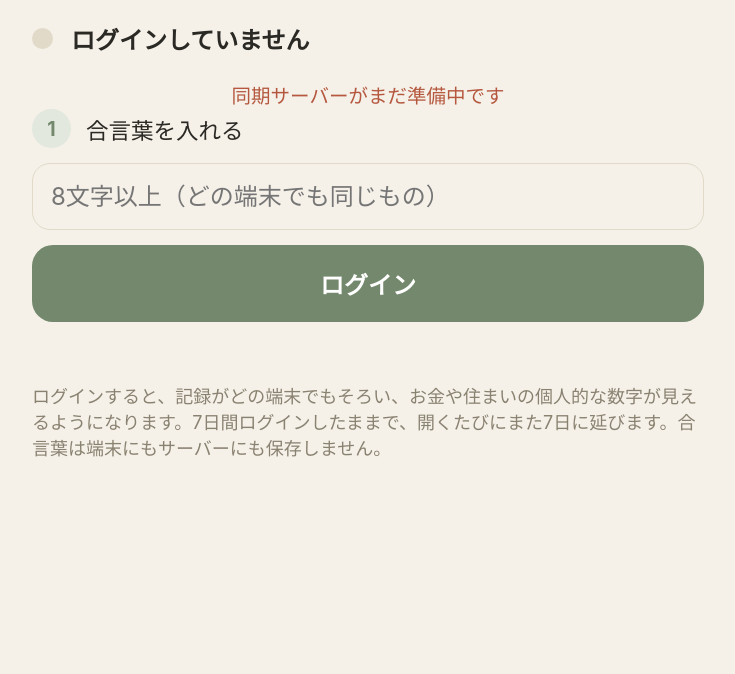
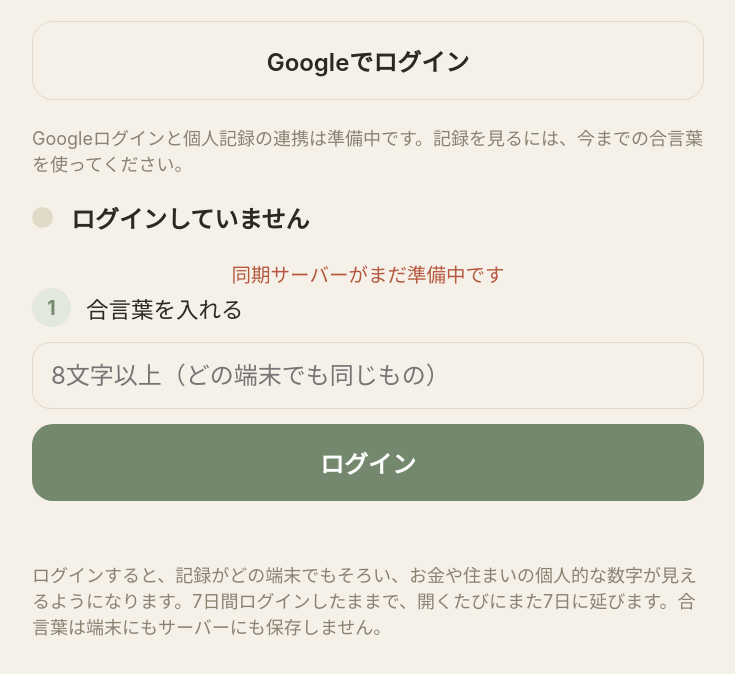
Before and after one commit to towananika/hibiki, a plain HTML site: page sync/index.html in a window 1280 px wide. Shown: the part 160-834 px from the top of the page, without its empty margins (272-1007 px from the left). Before the commit the page ends 800 px from the top, so only its background shows below. Drawn offline with Linux system fonts and the light colour scheme; no server answers.

Commit message:
Link Google sign-in entry

```diff
--- a/sync/index.html
+++ b/sync/index.html
@@ -48,6 +48,9 @@
 <main>
   <div class="top"><a class="brand" href="../">← とわなにか</a></div>
   <h1>ログイン</h1>
+
+  <p><a class="btn sub" style="text-align:center;text-decoration:none" href="google.html">Googleでログイン</a></p>
+  <p class="note">Googleログインと個人記録の連携は準備中です。記録を見るには、今までの合言葉を使ってください。</p>
 
   <section class="card">
     <p class="state" id="state"><i></i><span>確認中…</span></p>
```
